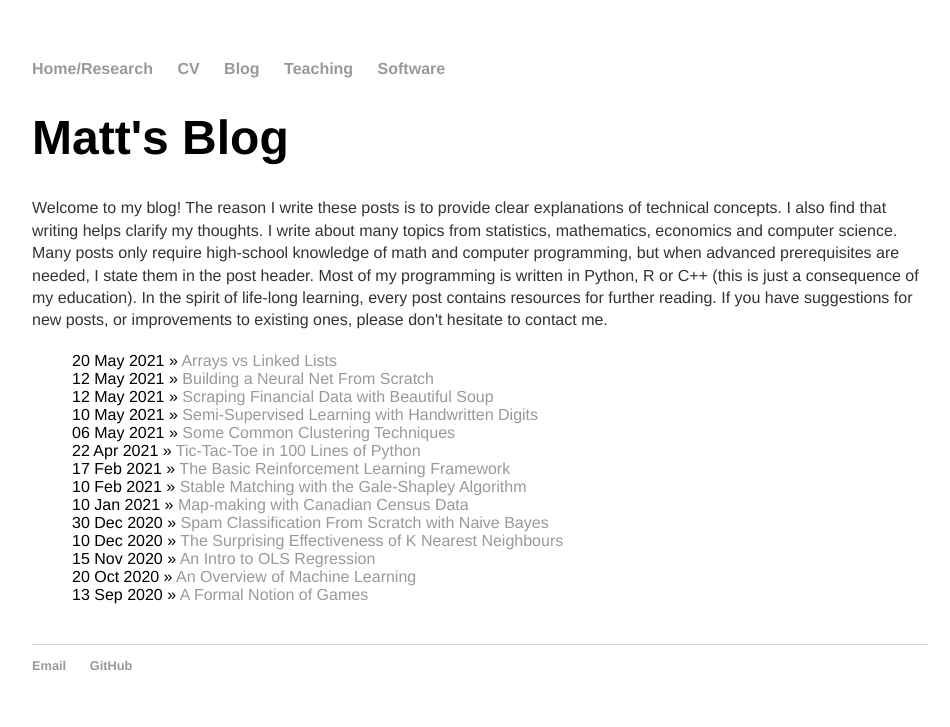
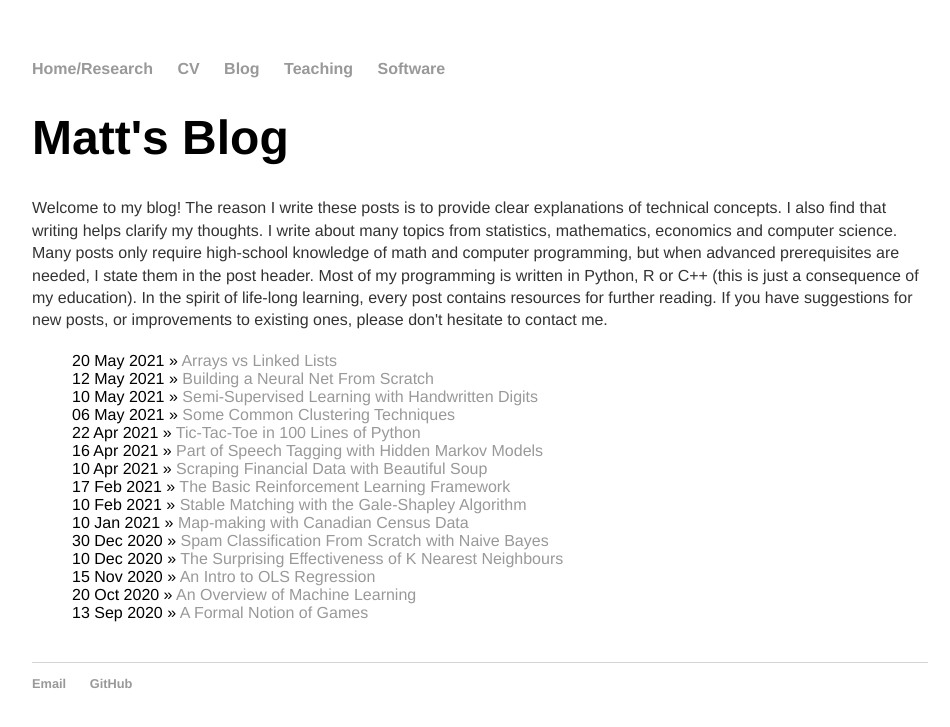
Before and after one commit to 12mre1/12mre1.github.io, a Jekyll site: the page built from blog/index.html, in a window 1280 px wide. Shown: the top 727 px of the page, without its empty margins (160-1110 px from the left). Built offline with Jekyll 4.4.1, drawn with Linux system fonts in a browser that asks for light colours.

Commit message:
update scraping post

```diff
--- /dev/null
+++ b/_posts/2021-04-16-POS-Tagging-with-Hidden-Markov-Models.md
@@ -0,0 +1,8 @@
+---
+layout: post
+title: "Part of Speech Tagging with Hidden Markov Models"
+date: 2021-04-16
+---
+_Prerequisite Math: Probability (Chain Rule, Bayes Rule)_
+
+_Prerequisite Coding: Python (Functions)_
```
Also changed, not shown: _posts/2021-04-10-Scraping-Stock-Prices-with-Beautiful-Soup.md (+7 -5 lines).
